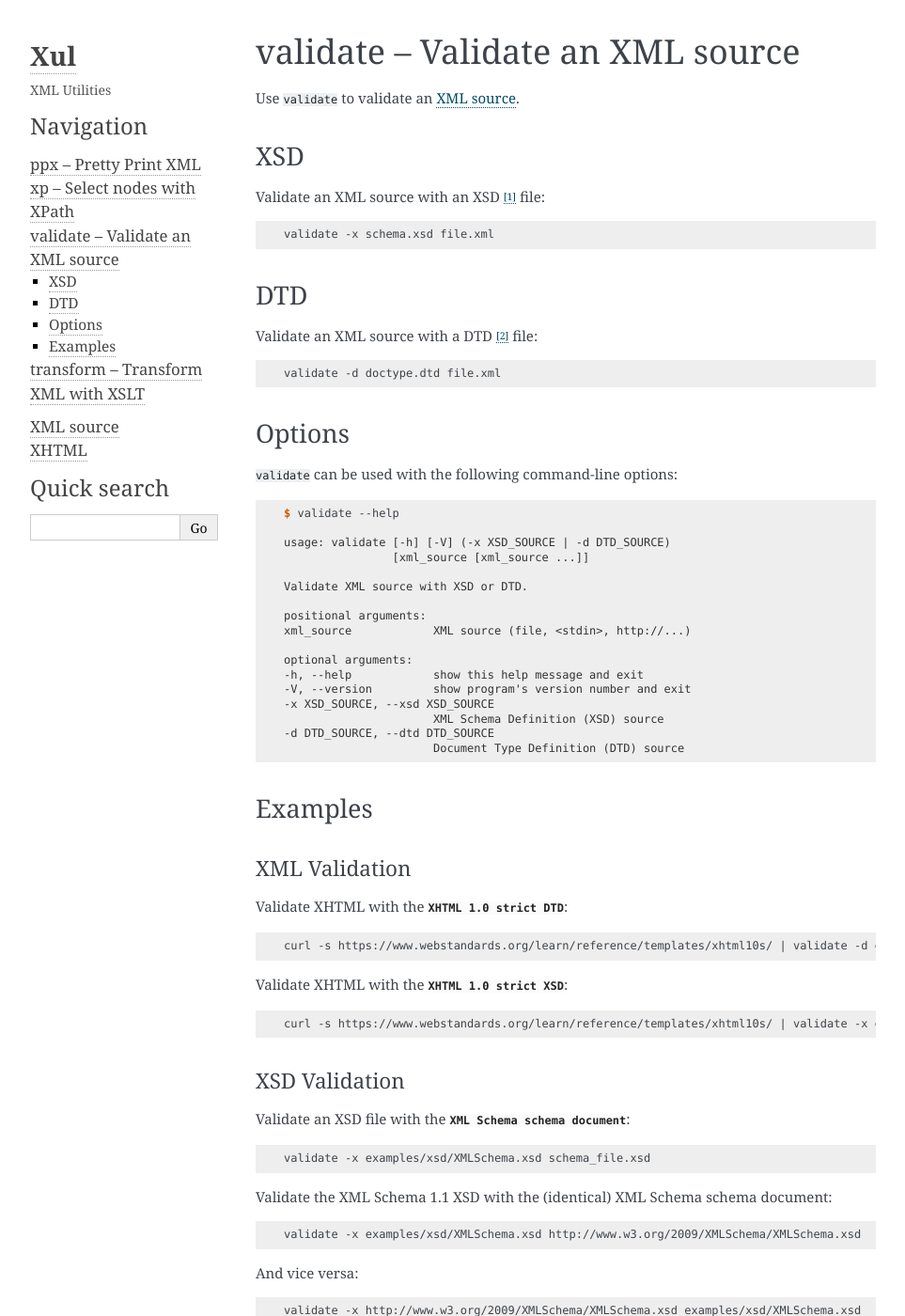
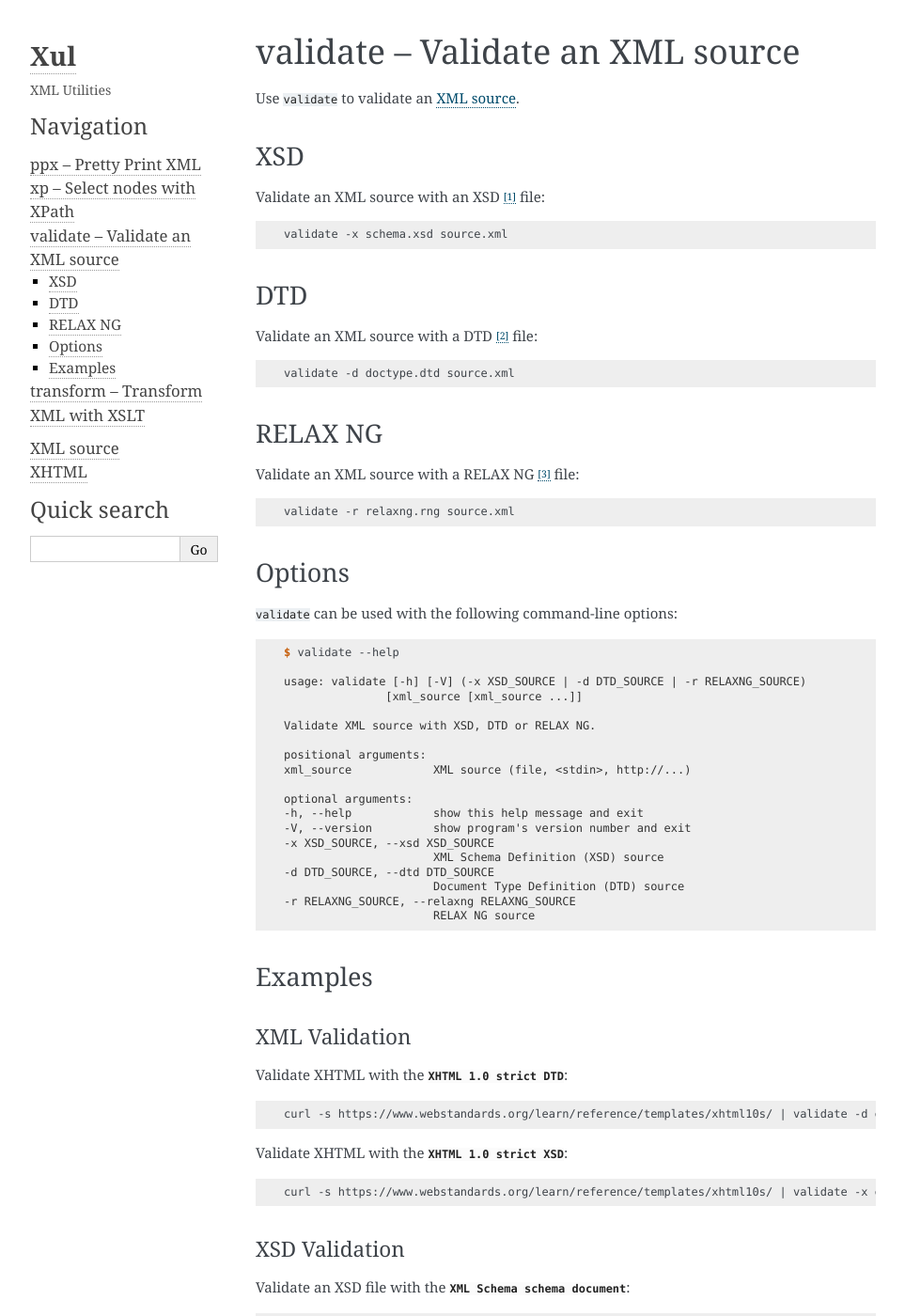
Before and after one commit to peteradrichem/Xul, a Sphinx documentation site: the page built from docs/validate.rst, in a window 1280 px wide and 1400 px high. Shown: the whole window at 94% size, without its empty margins (148-1111 px from the left). Built offline with Sphinx 7.4.7, drawn with Linux system fonts in a browser that asks for light colours; some of the changed text lies outside the part shown.

Commit message:
validate script: validate an XML source with RELAX NG.

```diff
--- a/docs/validate.rst
+++ b/docs/validate.rst
@@ -15,7 +15,7 @@ Validate an XML source with an XSD [#]_ file:
 
 .. code-block:: bash
 
-   validate -x schema.xsd file.xml
+   validate -x schema.xsd source.xml
 
 .. index::
    single: DTD
@@ -27,7 +27,15 @@ Validate an XML source with a DTD [#]_ file:
 
 .. code-block:: bash
 
-   validate -d doctype.dtd file.xml
+   validate -d doctype.dtd source.xml
+
+RELAX NG
+--------
+Validate an XML source with a RELAX NG [#]_ file:
+
+.. code-block:: bash
+
+   validate -r relaxng.rng source.xml
 
 Options
 -------
@@ -37,10 +45,10 @@ Options
 
    $ validate --help
 
-   usage: validate [-h] [-V] (-x XSD_SOURCE | -d DTD_SOURCE)
-                   [xml_source [xml_source ...]]
+   usage: validate [-h] [-V] (-x XSD_SOURCE | -d DTD_SOURCE | -r RELAXNG_SOURCE)
+                  [xml_source [xml_source ...]]
 
-   Validate XML source with XSD or DTD.
+   Validate XML source with XSD, DTD or RELAX NG.
 
    positional arguments:
    xml_source            XML source (file, <stdin>, http://...)
@@ -52,6 +60,8 @@ Options
                          XML Schema Definition (XSD) source
    -d DTD_SOURCE, --dtd DTD_SOURCE
                          Document Type Definition (DTD) source
+   -r RELAXNG_SOURCE, --relaxng RELAXNG_SOURCE
+                         RELAX NG source
 
 Examples
 --------
@@ -109,3 +119,4 @@ Validate the XML Schema XSD with the
 
 .. [#] `XML Schema 1.0 and 1.1 <https://www.w3.org/XML/Schema>`_
 .. [#] `XML Document Type Definition <https://www.w3.org/TR/xml/#dtd>`_
+.. [#] `RELAX NG Specification <https://www.oasis-open.org/committees/relax-ng/spec.html>`_
--- a/setup.py
+++ b/setup.py
@@ -48,7 +48,7 @@ setup(
         'Topic :: Utilities'
     ],
     description="XML (XPath, XSD, XSLT) Utilities",
-    keywords="xml xpath xslt xsd dtd 'xml schema'",
+    keywords="xml xpath xslt xsd dtd 'xml schema' 'relax ng' rng",
     license='MIT',
     long_description=long_description(),
     long_description_content_type='text/x-rst',
```
Also changed, not shown: 1 other file.
